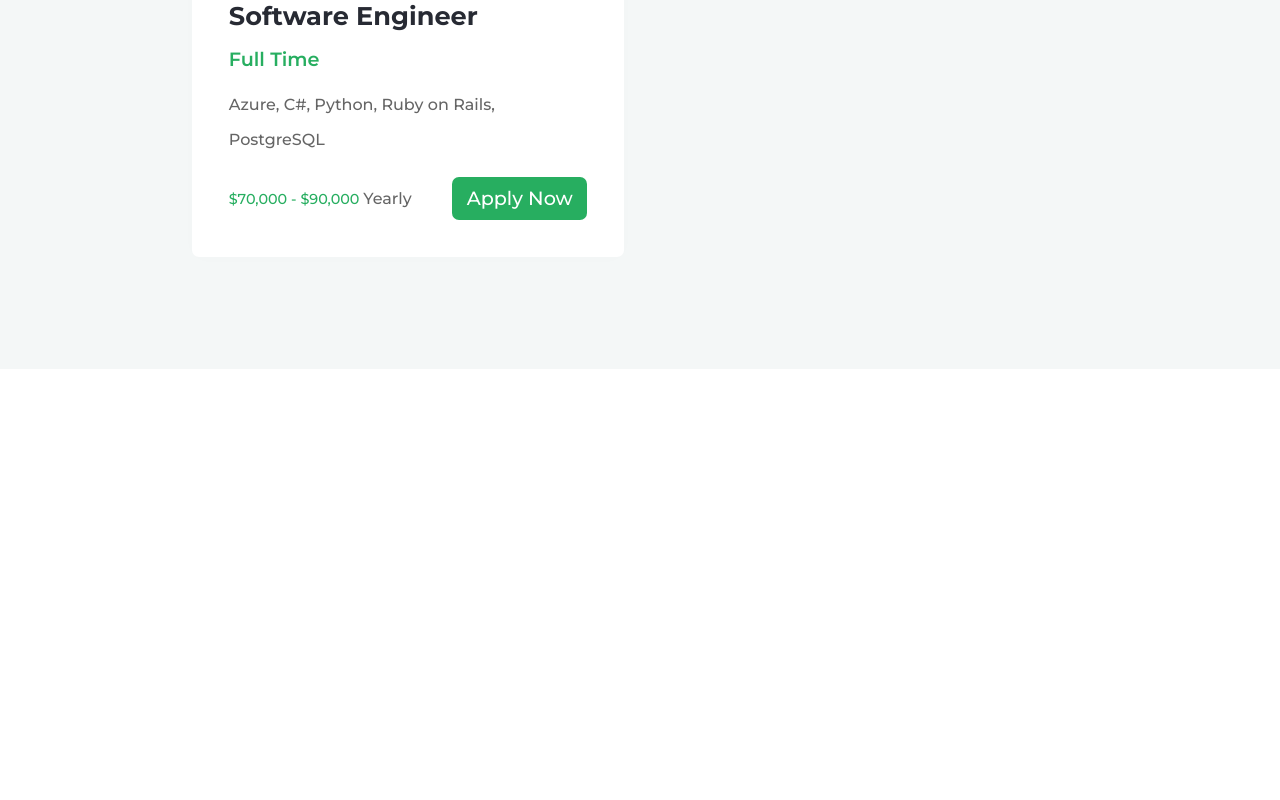
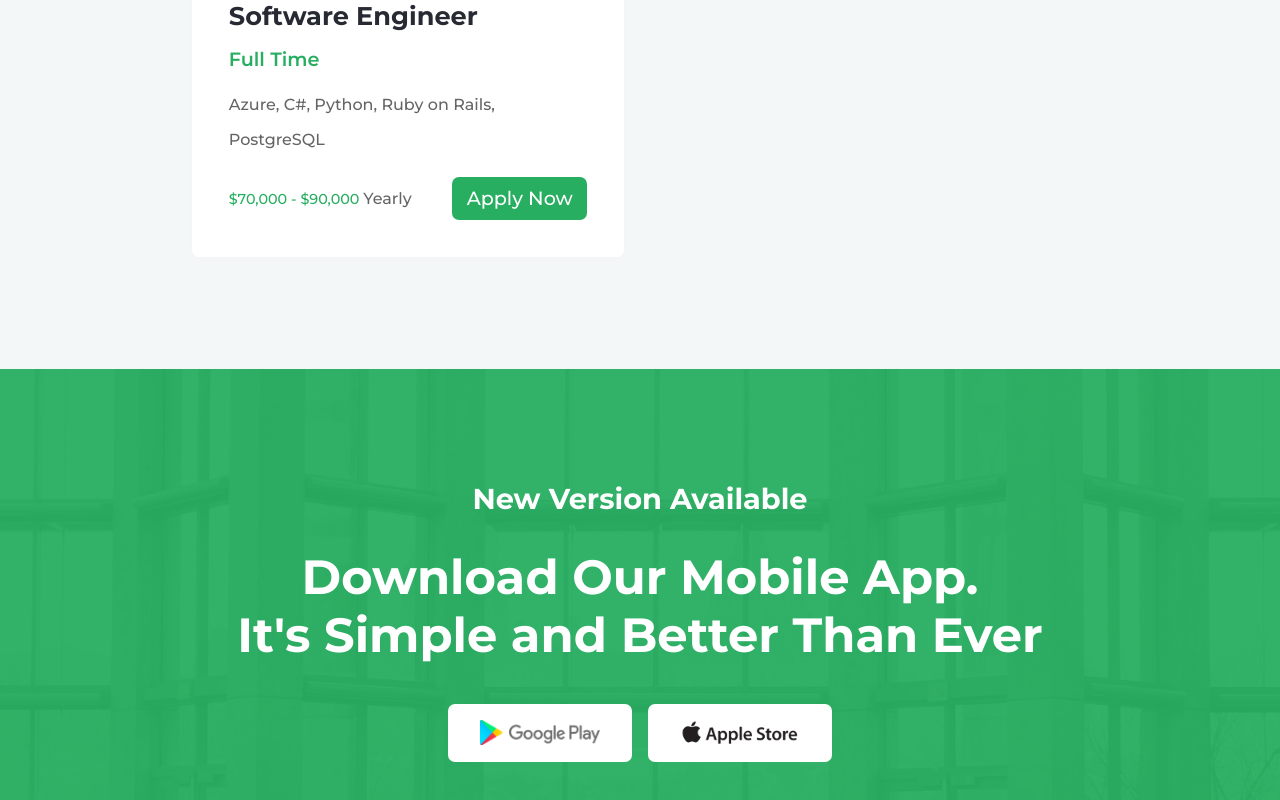
Before and after one commit to collinskchirchir/react-jobs-site-project, a React (Create React App) app: page / in a window 1280 px wide. Shown: the part 3150-3950 px from the top of the page. Before the commit the page ends 3519 px from the top, so only its background shows below. Built offline with nearby package versions, Linux system fonts and the light colour scheme.

Commit message:
Section Download

```diff
--- a/src/App.js
+++ b/src/App.js
@@ -1,5 +1,6 @@
 import Header from "./components/Header";
 import SectionCategory from "./components/SectionCategory";
+import SectionDownload from "./components/SectionDownload";
 import SectionJobs from "./components/SectionJobs";
 
 
@@ -9,6 +10,7 @@ function App() {
       <Header />
       <SectionCategory />
       <SectionJobs />
+      <SectionDownload />
     </div>
   );
 }
--- /dev/null
+++ b/src/components/SectionDownload.js
@@ -0,0 +1,84 @@
+import React from 'react'
+import styled from 'styled-components'
+import { InnerLayout } from '../Layouts';
+import google from '../img/googleappstore.png';
+import apple from '../img/appstore.png';
+import business from '../img/business.jpg';
+// import Title from './Title';
+
+function SectionDownload() {
+  return (
+    <SectionDownloadStyled>
+      <div className='dl-overlay'></div>
+        <InnerLayout>
+          <div className='dl-con'>
+            <h2>New Version Available</h2>
+            <h1>
+              Download Our Mobile App. <br />
+              It's Simple and Better Than Ever
+            </h1>
+            <div className='store-btns'>
+              <div className='store-btn google'>
+                <img src={google} alt='' />
+              </div>
+              <div className='store-btn apple'>
+                <img src={apple} alt='' />
+              </div>
+            </div>
+          </div>
+        </InnerLayout>
+
+    </SectionDownloadStyled>
+  )
+}
+
+const SectionDownloadStyled = styled.section`
+  background: url(${business});
+  background-size: cover;
+  background-repeat: no-repeat;
+  overflow: hidden;
+  position: relative;
+
+  .dl-overlay{
+    position: absolute;
+    left: 0;
+    top: 0;
+    width: 100%;
+    height: 100%;
+    background-color: #27ae60f2;
+  }
+  .dl-con{
+    position: relative;
+    z-index: 7;
+    display: flex;
+    flex-direction: column;
+    align-items: center;
+    justify-content: center;
+    text-align: center;
+    h1{
+      font-size: 3rem;
+      padding-top: 2rem;
+    }
+  }
+  .store-btns{
+    display: flex;
+    padding-top: 2.5rem;
+    .google, .apple{
+      border-radius: 7px;
+      cursor: pointer;
+      padding: 1rem 2rem;
+      display: flex;
+      align-items: center;
+      justify-content: center;
+      background-color: var(--color-white);
+      img{
+        width: 120px;
+      }
+    }
+    .google{
+      margin-right: 1rem;
+    }
+  }
+
+`;
+export default SectionDownload
```
